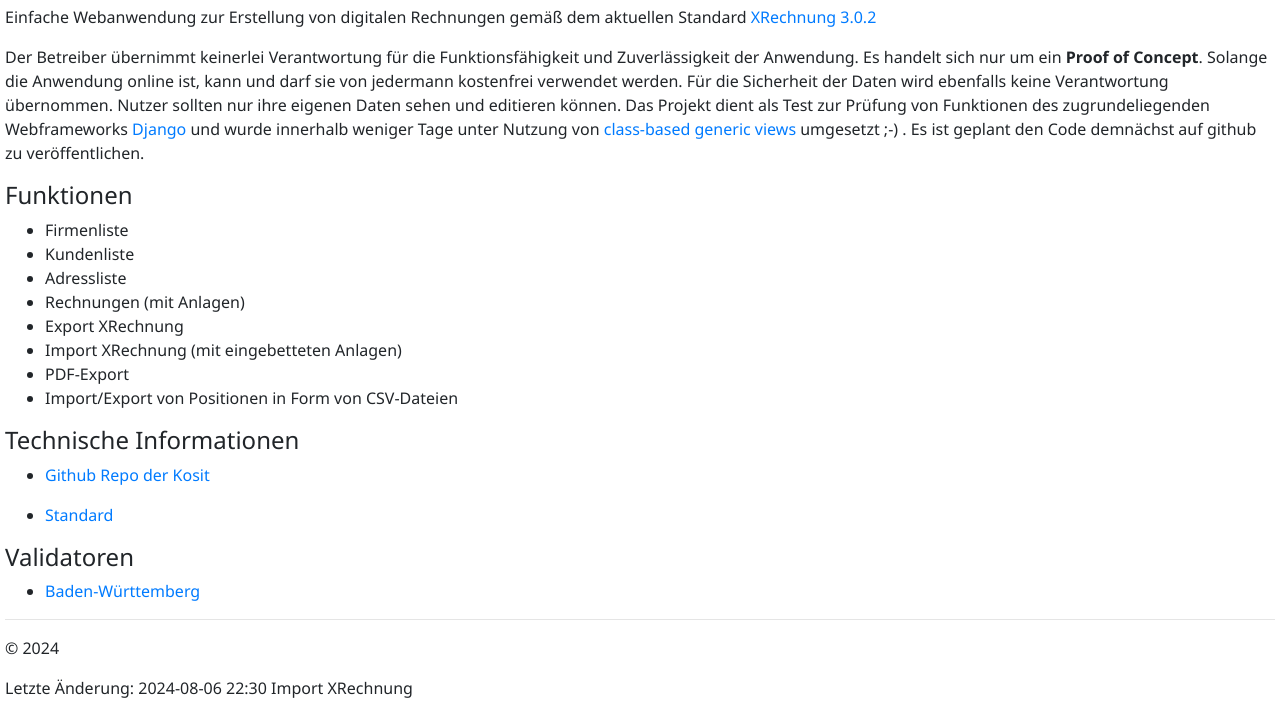
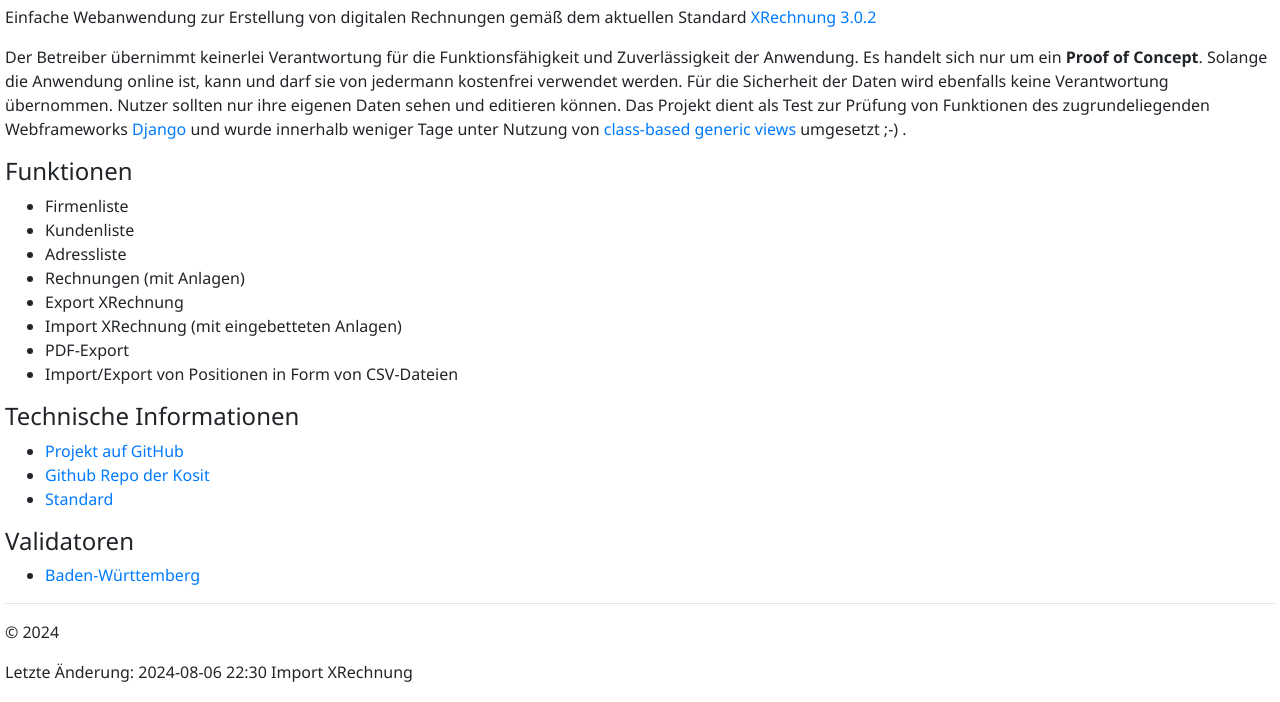
Before and after one commit to armin11/xrechnung_light, a Django app: page / in a window 1280 px wide. Shown: the part 56-758 px from the top of the page. Run offline with Django 4.2, Linux system fonts and the light colour scheme; some libraries are stand-ins or nearby versions.

Commit message:
add link to github

```diff
--- a/xrechnung_light/templates/xrechnung_light/home.html
+++ b/xrechnung_light/templates/xrechnung_light/home.html
@@ -4,7 +4,7 @@ Home
 {% endblock %}
 {% block content %}
 <p>Einfache Webanwendung zur Erstellung von digitalen Rechnungen gemäß dem aktuellen Standard <a href="https://xeinkauf.de/xrechnung/" target="_blank">XRechnung 3.0.2</a></p>
-<p>Der Betreiber übernimmt keinerlei Verantwortung für die Funktionsfähigkeit und Zuverlässigkeit der Anwendung. Es handelt sich nur um ein <b>Proof of Concept</b>. Solange die Anwendung online ist, kann und darf sie von jedermann kostenfrei verwendet werden. Für die Sicherheit der Daten wird ebenfalls keine Verantwortung übernommen. Nutzer sollten nur ihre eigenen Daten sehen und editieren können. Das Projekt dient als Test zur Prüfung von Funktionen des zugrundeliegenden Webframeworks <a href="https://www.djangoproject.com/" target="_blank">Django</a> und wurde innerhalb weniger Tage unter Nutzung von <a href="https://docs.djangoproject.com/en/5.0/topics/class-based-views/generic-display/" target="_blank">class-based generic views</a> umgesetzt ;-) . Es ist geplant den Code demnächst auf github zu veröffentlichen.</p>
+<p>Der Betreiber übernimmt keinerlei Verantwortung für die Funktionsfähigkeit und Zuverlässigkeit der Anwendung. Es handelt sich nur um ein <b>Proof of Concept</b>. Solange die Anwendung online ist, kann und darf sie von jedermann kostenfrei verwendet werden. Für die Sicherheit der Daten wird ebenfalls keine Verantwortung übernommen. Nutzer sollten nur ihre eigenen Daten sehen und editieren können. Das Projekt dient als Test zur Prüfung von Funktionen des zugrundeliegenden Webframeworks <a href="https://www.djangoproject.com/" target="_blank">Django</a> und wurde innerhalb weniger Tage unter Nutzung von <a href="https://docs.djangoproject.com/en/5.0/topics/class-based-views/generic-display/" target="_blank">class-based generic views</a> umgesetzt ;-) .</p>
 <h4>Funktionen</h4>
 <ul>
     <li>Firmenliste</li>
@@ -18,7 +18,8 @@ Home
 </ul>
 <h4>Technische Informationen</h4>
 <ul>
-    <li><a href="https://github.com/itplr-kosit" target="_blank">Github Repo der Kosit</a></p></li>
+    <li><a href="https://github.com/armin11/xrechnung_light" target="_blank">Projekt auf GitHub</a></li>
+    <li><a href="https://github.com/itplr-kosit" target="_blank">Github Repo der Kosit</a></li>
     <li><a href="https://xeinkauf.de/app/uploads/2024/07/302-XRechnung-2024-06-20.pdf" target="_blank">Standard</a></li>
 </ul>
 <h4>Validatoren</h4>
```
